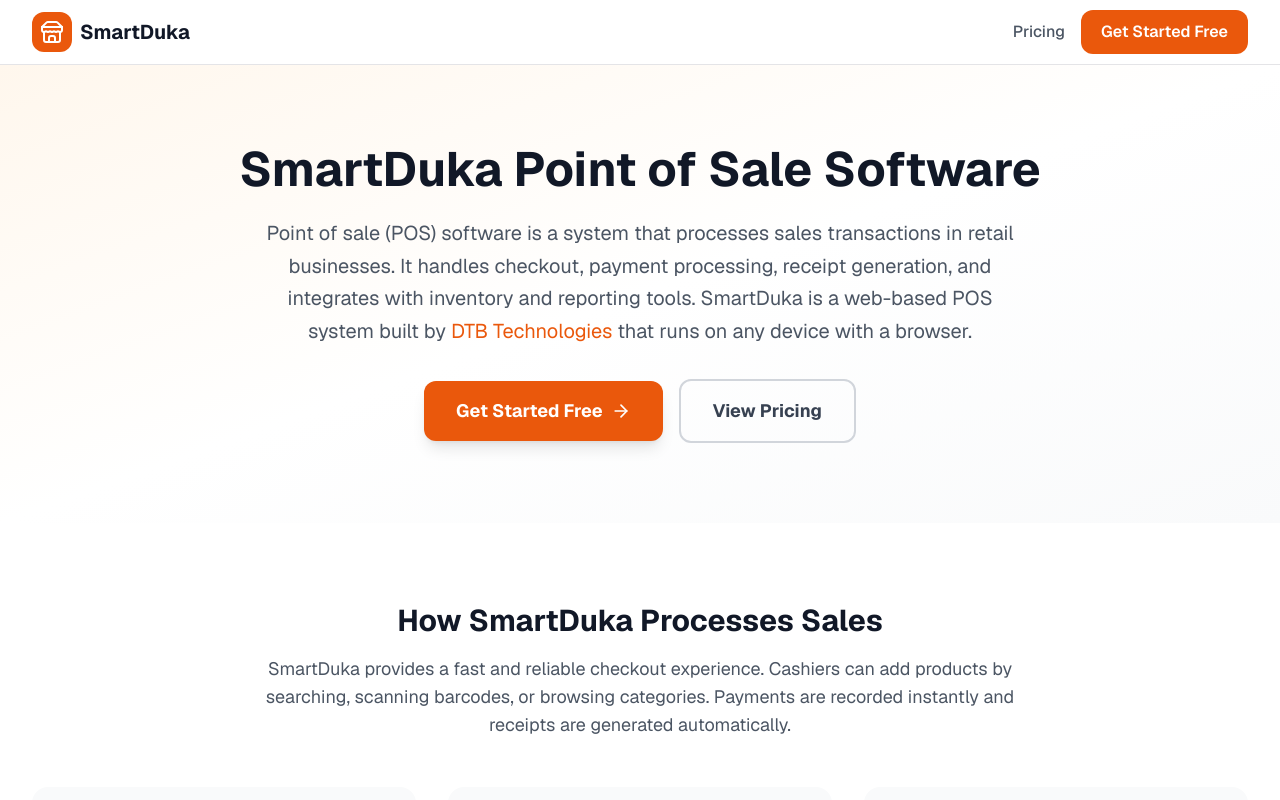
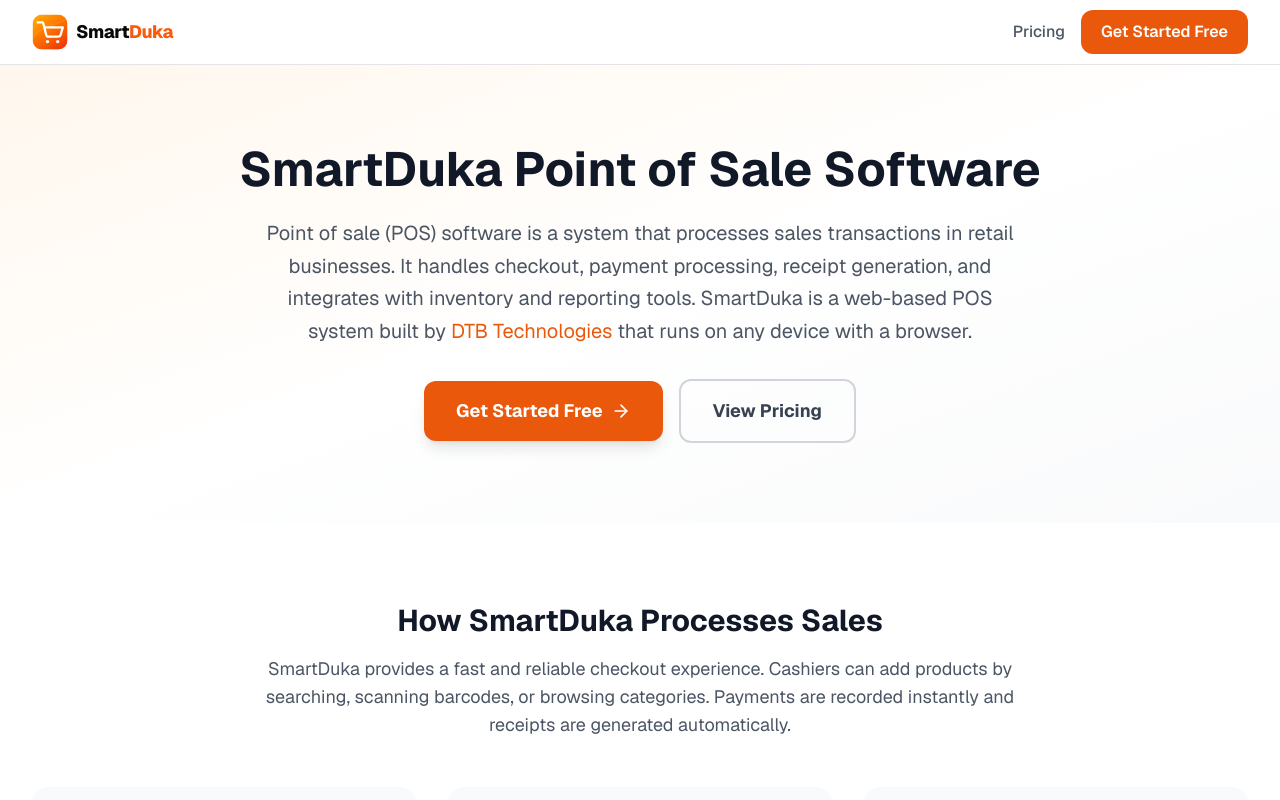
Before and after one commit to DTBbuilds/SmartDuka, a Next.js app in the folder apps/web/: page /point-of-sale-software in a window 1280 px wide. Shown: the top 800 px of the page. Built offline with nearby package versions, Linux system fonts and the light colour scheme; no server answers.

Commit message:
brand(marketing): premium SmartDuka identity across campaign pages

```diff
--- a/apps/web/src/app/(marketing)/point-of-sale-software/page.tsx
+++ b/apps/web/src/app/(marketing)/point-of-sale-software/page.tsx
@@ -1,3 +1,4 @@
+import { SmartDukaLogo } from '@/components/brand/smartduka-logo';
 import type { Metadata } from 'next';
 import Link from 'next/link';
 import {
@@ -48,10 +49,7 @@ export default function PointOfSaleSoftwarePage() {
         <div className="max-w-7xl mx-auto px-4 sm:px-6 lg:px-8">
           <div className="flex items-center justify-between h-16">
             <Link href="/" className="flex items-center gap-2">
-              <div className="w-10 h-10 bg-orange-600 rounded-lg flex items-center justify-center">
-                <Store className="h-6 w-6 text-white" />
-              </div>
-              <span className="text-xl font-bold text-gray-900">SmartDuka</span>
+              <SmartDukaLogo size="md" />
             </Link>
             <div className="flex items-center gap-4">
               <Link href="/pricing" className="text-gray-600 hover:text-gray-900 font-medium">Pricing</Link>
```
